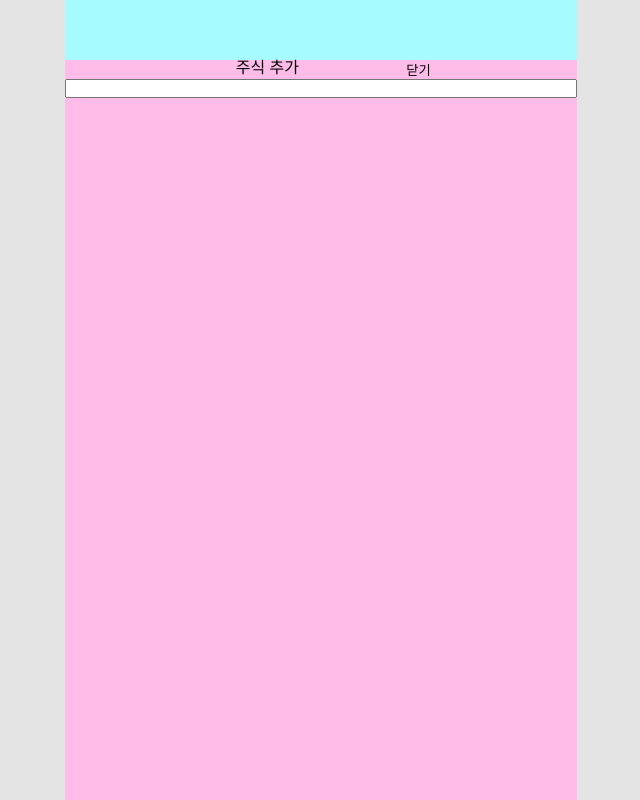
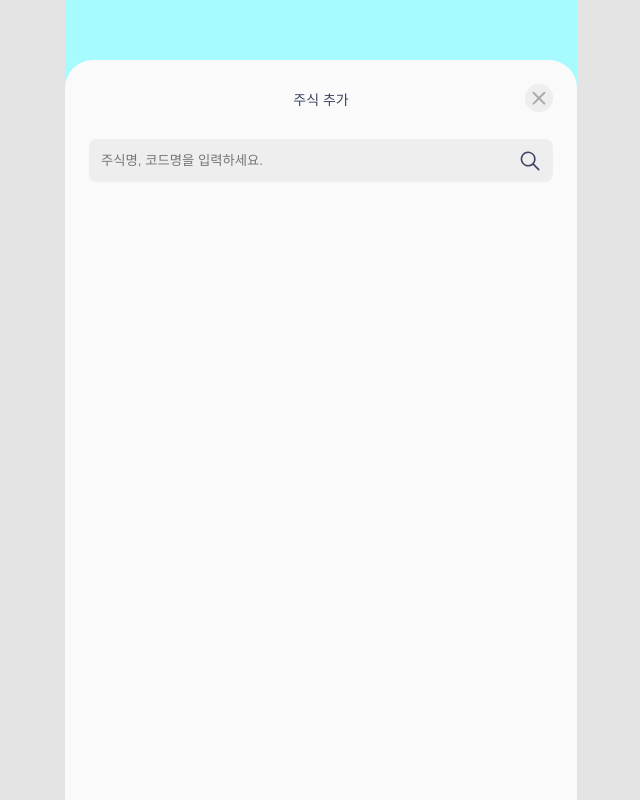
Before and after one commit to seungminRyu/stock-eye, a React (Create React App) app: page / in a window 1280 px wide. Both pictures are taken after a click on the button "주식추가". Shown: the whole page, without its empty margins (319-959 px from the left). Built offline with nearby package versions, Linux system fonts and the light colour scheme; the HTML template or start-up script is replaced by a standard one.

Commit message:
Add: Search css 추가

```diff
--- a/src/App.js
+++ b/src/App.js
@@ -32,10 +32,6 @@ function App() {
         const activateSearch = () => setIsSearchOpen(true);
         activateSearch();
     }
-    const onSearchQuit = () => {
-        const deactivateSearch = () => setIsSearchOpen(false);
-        deactivateSearch();
-    }
 
     return (
         <StockProvider>
@@ -52,7 +48,7 @@ function App() {
                 />
                 <Search
                     isSearchOpen={isSearchOpen}
-                    onSearchQuit={onSearchQuit}
+                    setIsSearchOpen={setIsSearchOpen}
                 />
             </AppTemplate>
         </StockProvider>
--- a/src/component/ModalTemplate.js
+++ b/src/component/ModalTemplate.js
@@ -18,7 +18,10 @@ const ModalBody = styled.div`
     max-width: 512px;
     width: 100%;
     height: calc(100% - 60px);
-    background-color: #ffbce9;
+    background-color: var(--bg-white);
+    border-top-left-radius: 28px;
+    border-top-right-radius: 28px;
+    padding: 0 24px;
     margin: 0 auto;
 `;
 
--- a/src/component/Search.js
+++ b/src/component/Search.js
@@ -1,9 +1,11 @@
-import React, { useState } from 'react';
+import React, { useRef, useState } from 'react';
 import styled, { css } from 'styled-components';
 import axios from 'axios';
 import ModalTemplate from './ModalTemplate';
 import SearchResultItem from './SearchResultItem';
 import { debouncer } from '../util/util';
+import icoClose from '../static/asset/ico_close.svg';
+import icoSearchInput from '../static/asset/ico_search-input.svg'
 
 // const initList = [
 //     {
@@ -54,16 +56,31 @@ const SearchHeader = styled.div`
     grid-template-areas:
         ". title button";
     flex-shrink: 0;
+    padding: 24px 0;
 
     .search-header__title {
+        display: grid;
+        place-content: center;
         grid-area: title;
+        font-size: 14px;
+        color: var(--font);
     }
 
     .search-header__quit-btn {
         grid-area: button;
+        margin-left: auto;
     }
 `;
 
+const QuitButton = styled.button`
+    width: 28px;
+    height: 28px;
+    border-radius: 14px;
+    background-color: var(--light-gray);
+    background-image: url(${icoClose});
+    background-repeat: no-repeat;
+    background-position: center;
+`;
 
 const SearchBody = styled.div`
     display: flex;
@@ -71,14 +88,39 @@ const SearchBody = styled.div`
     overflow-y: hidden;
 `;
 
+const SearchInput = styled.input`
+    border: none;
+    border-radius: 8px;
+    background-color: var(--light-gray);
+    background-image: url(${icoSearchInput});
+    background-repeat: no-repeat;
+    background-position: calc(100% - 10px) center;
+    padding: 14px 12px;
+`;
+
 const SearchResult = styled.div`
     height: 100%;
     overflow-y: scroll;
+    padding-bottom: 40px;
+    margin-top: 28px;
 `;
 
 function Search(props) {
-    const { isSearchOpen, onSearchQuit } = props;
+    const { isSearchOpen, setIsSearchOpen } = props;
     const [searchResultList, setSearchResultList] = useState([]);
+    const $input = useRef();
+
+    const onSearchQuit = () => {
+        const resetData = () => {
+            $input.current.value = "";
+            setSearchResultList([]);
+        }
+
+        const deactivateSearch = () => setIsSearchOpen(false);
+
+        deactivateSearch();
+        resetData();
+    }
 
     const onKeyUp = (e) => {
         const requestSearch = async (e) => {
@@ -108,11 +150,15 @@ function Search(props) {
                         <h1>주식 추가</h1>
                     </div>
                     <div className="search-header__quit-btn">
-                        <button className="quit-btn" onClick={onSearchQuit}>닫기</button>
+                        <QuitButton onClick={onSearchQuit}/>
                     </div>
                 </SearchHeader>
                 <SearchBody>
-                    <input className="search-input" onKeyUp={onKeyUp}></input>
+                    <SearchInput
+                        placeholder="주식명, 코드명을 입력하세요."
+                        onKeyUp={onKeyUp}
+                        ref={$input}
+                    />
                     <SearchResult>
                         <ul className="search-result-list">
                             {searchResultList.map((resultItem, i) => (
--- a/src/component/SearchResultItem.js
+++ b/src/component/SearchResultItem.js
@@ -1,5 +1,38 @@
 import React from 'react';
+import styled from 'styled-components';
 import { useStockDispatch } from '../context/StockContext';
+
+const SearchResultItemBlock = styled.li`
+    display: flex;
+    align-items: center;
+    justify-content: space-between;
+    border-bottom: solid 1px var(--border);
+    padding: 15px 0 16px;
+`;
+
+const StockLabel = styled.div`
+    .stock-code {
+        font-size: 12px;
+        font-weight: 600;
+        color: var(--gray);
+    }
+
+    .stock-name {
+        font-size: 16px;
+        font-weight: 600;
+        color: var(--font);
+        margin-top: 4px;
+    }
+`;
+
+const AddButton = styled.button`
+    font-size: 12px;
+    font-weight: 600;
+    color: var(--white);
+    background-color: var(--main);
+    border-radius: 8px;
+    padding: 12px;
+`;
 
 function SearchResultItem({stock}) {
     const { name, code } = stock;
@@ -22,18 +55,16 @@ function SearchResultItem({stock}) {
     };
 
     return (
-        <li className="search-result-item">
-            <div className="stock-info">
-                <span>{ code }</span>
-                <p>{ name }</p>
-            </div>
-            <div className="stock-add-btn">
-                { isAdded ?
-                    <button className="exist-btn">추가 됨</button> :
-                    <button className="add-btn" onClick={onAdd}>추가하기</button>
-                }
-            </div>
-        </li>
+        <SearchResultItemBlock>
+            <StockLabel>
+                <span className="stock-code">{ code }</span>
+                <p className="stock-name">{ name }</p>
+            </StockLabel>
+            { isAdded ?
+                <button className="exist-btn">추가 됨</button> :
+                <AddButton onClick={onAdd}>추가하기</AddButton>
+            }
+        </SearchResultItemBlock>
     )
 }
 
--- a/src/variable.css
+++ b/src/variable.css
@@ -6,6 +6,8 @@
     --blue: #658EFD;
     --black: #333333;
     --white: #FFFFFF;
+    --gray: #707070;
+    --light-gray: #EEEEEE;
     --bg-white: #FAFAFA;
     --bg-gray: #F2F2F2;
     --border: #DDDDDD;
```
Also changed, not shown: src/component/StockItem.js (+4 -4 lines), src/static/asset/ico_close.svg (added).
